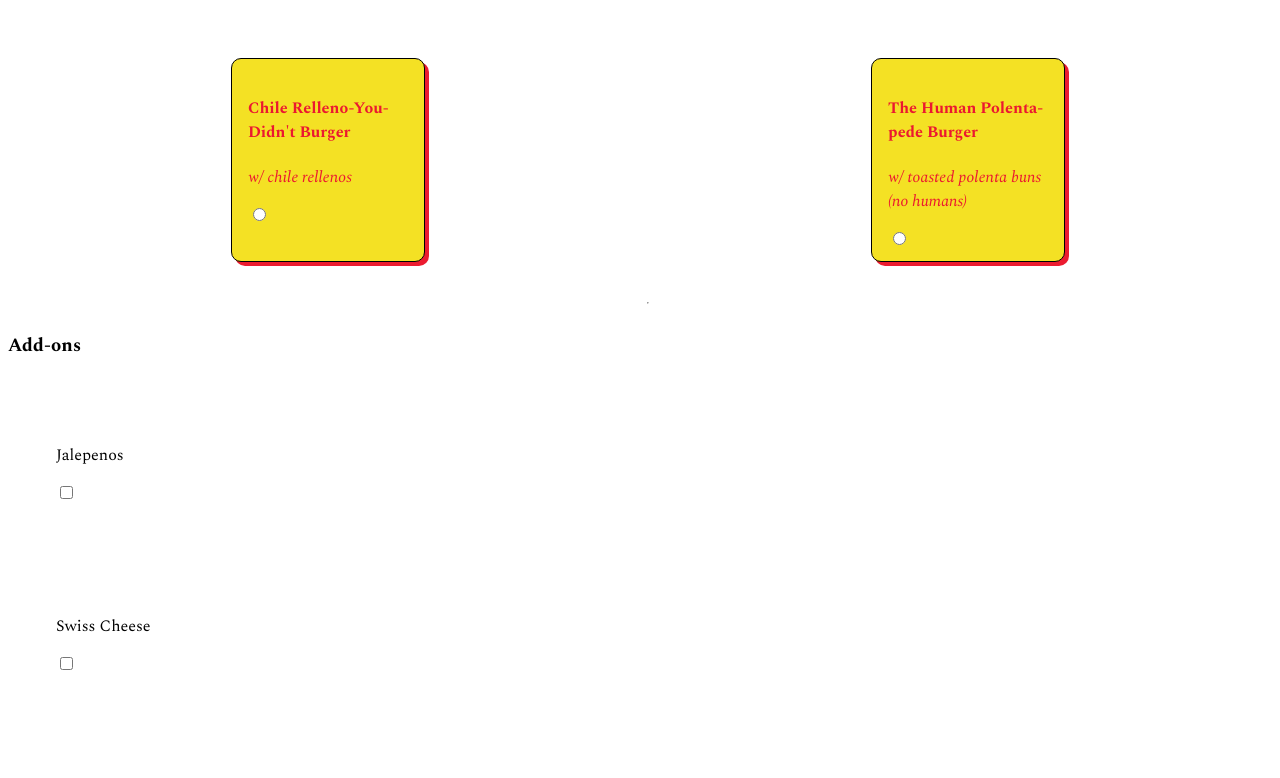
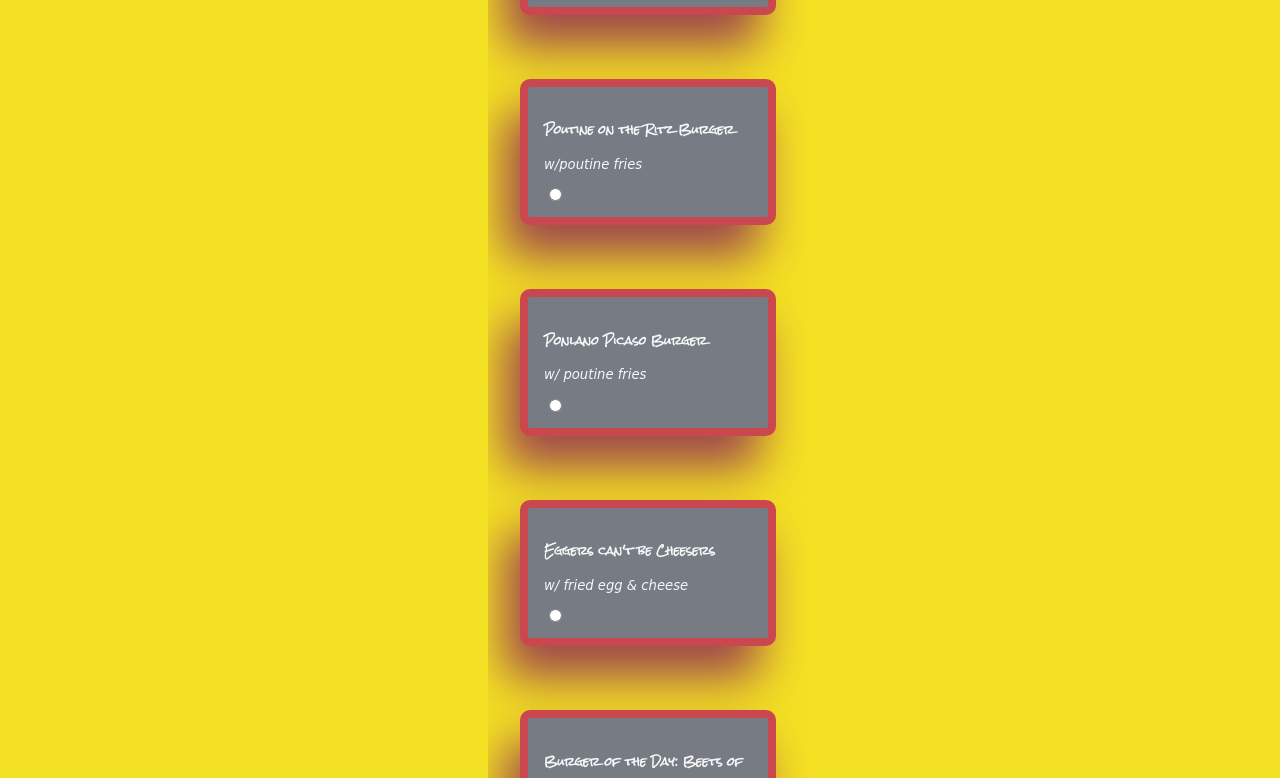
Before and after one commit to PairojSansri/RobertsBurgers, a plain HTML site: page index.html in a window 1280 px wide. Shown: the part 755-1533 px from the top of the page. Drawn offline with nearby package versions, Linux system fonts and the light colour scheme; a web font is replaced by a local one.

Commit message:
added colors and mobile format

```diff
--- a/index.html
+++ b/index.html
@@ -7,8 +7,16 @@
     <title>Roberts Burgers</title>
     <link rel="stylesheet" href="./resources/CSS/style.css">
     <link rel="preconnect" href="https://fonts.googleapis.com">
-<link rel="preconnect" href="https://fonts.gstatic.com" crossorigin>
-<link href="https://fonts.googleapis.com/css2?family=Spectral:ital,wght@0,300;0,400;0,500;0,700;1,300;1,400;1,500;1,700&display=swap" rel="stylesheet">
+    <link rel="preconnect" href="https://fonts.gstatic.com" crossorigin>
+    <link
+        href="https://fonts.googleapis.com/css2?family=Spectral:ital,wght@0,300;0,400;0,500;0,700;1,300;1,400;1,500;1,700&display=swap"
+        rel="stylesheet">
+    <link rel="preconnect" href="https://fonts.googleapis.com">
+    <link rel="preconnect" href="https://fonts.gstatic.com" crossorigin>
+    <link rel="preconnect" href="https://fonts.googleapis.com">
+    <link rel="preconnect" href="https://fonts.gstatic.com" crossorigin>
+    <link href="https://fonts.googleapis.com/css2?family=Fredericka+the+Great&family=Rock+Salt&display=swap"
+        rel="stylesheet">
 </head>
 
 <body>
@@ -162,11 +170,13 @@
                 </select>
             </div>
         </section>
-        <section class="notes">
-            <label for="comments">Comments</label>
-            <textarea name="comments" id="comments" rows="10" cols="40"></textarea>
-            <div class="button">
-                <input type="button" value="Complete Order">
+        <section>
+            <div class="notes">
+                <label for="comments">Comments</label>
+                <textarea name="comments" id="comments" rows="10" cols="40"></textarea>
+                <div class="button">
+                    <input type="button" value="Complete Order">
+                </div>
             </div>
         </section>
     </form>
--- a/resources/CSS/style.css
+++ b/resources/CSS/style.css
@@ -2,6 +2,9 @@ body {
     width: 100%;
     font-family: 'Spectral', serif;
     background-image: linear-gradient(to bottom, white, black, 0.7);
+    background-color: #F4E124;
+    color: #EB1B30;
+    font-size: 11px;
 }
 
 
@@ -21,6 +24,7 @@ form {
     display: inline-flex;
     flex-direction: column;
     align-items: flex-start;
+    font-family: 'Fredericka the Great', cursive;
 }
 
 h3 {
@@ -36,37 +40,59 @@ form h1 {
 .burgertype {
     align-content: center;
     justify-content: space-around;
+    margin: auto;
+    flex-wrap: wrap;
+    height: 25vh;
+    overflow: scroll;
 }
 
 .burgertype .card{
     box-sizing: content-box;
-    width: 80%;
+    width: 70%;
     flex-wrap: wrap;
     padding: 0.5rem;
-    margin: auto;
-    background-color: #F4E124;
-    color: #EB1830;
-    border: 1px solid black;
+    margin: 1rem auto;
+    background-color: #777B84;
+    color: #F6F8F7;
+    border: 0.5rem solid #CB474F;
     border-radius: 10px;
-    box-shadow: 4px 4px #EB1B30;
+    box-shadow: -1rem 2rem 3rem #9D464C;
+    font-family: 'Fredericka the Great', cursive;
+    justify-content: center;
+}
+
+form h1, form h4, form h3 {
+    font-family: 'Rock Salt', cursive;
+}
+
+form p {
+    font-size: larger;
 }
 
 .adds {
     display: inline-flex;
-    flex-direction: column;
+    flex-direction: row;
+    flex-wrap: wrap;
+    align-content: center;
+    justify-content: center;
 }
 
 .addOpt {
-    flex-direction: row;
+    display: inline-flex;
     width: 35%;
     flex-wrap: wrap;
+    justify-content: space-between;
+    align-content: center;
+    background-color: #CBCDC2;
+    border: 0.5rem solid #667593;
+    box-shadow: 0.25rem 0.25rem #706B80;
 }
 
 .notes {
-    margin: auto;
     display: inline-flex;
     flex-direction: column;
     align-items: center;
+    justify-content: space-around;
 }
 
 .button input {
@@ -92,18 +118,37 @@ form h1 {
     }
 
     .burgertype {
-        display: inline-flex;
-        flex-wrap: wrap;
-        width: 100%;
+        display: flex;
+        width: 25%;
         height: auto;
         justify-content: space-around;
+        overflow-x: scroll;
+    }
+
+    .burgertype::-webkit-scrollbar {
+        width: 0.75rem;
+        height: 0.75rem
+    }
+
+    .burgertype::-webkit-scrollbar-thumb {
+        background: black;
+        border-radius: 10px;
+    }
+
+    .burgertype::-webkit-scrollbar-track {
+        background-color: #EB1B30;
     }
 
     .burgertype .card {
         box-sizing: content-box;
-        width: 12.5%;
+        width: 100%;
         margin: 2rem;
         padding: 1rem;
+    }
+
+    .burgertype .card:hover {
+        transform: translateY(-1rem);
+        transition: ease 400ms;
     }
 
     .adds {
```
